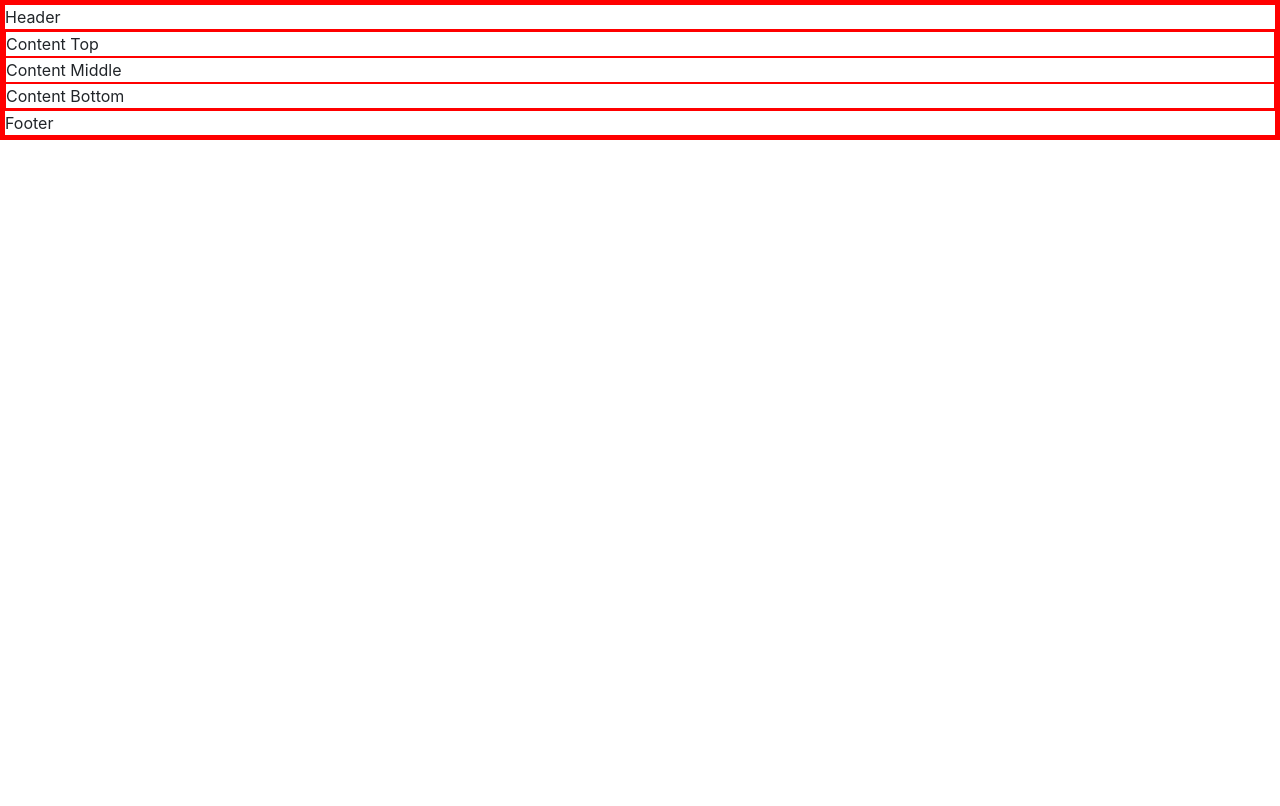
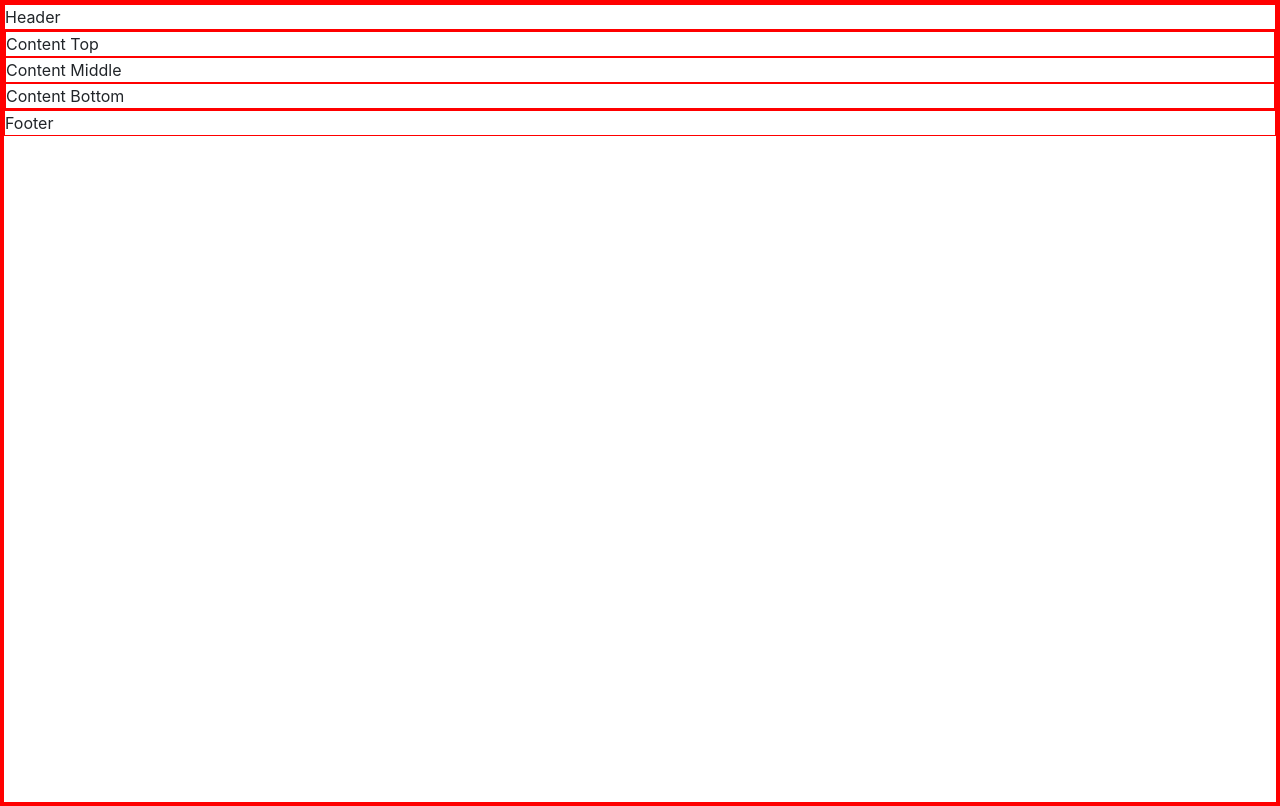
Before and after one commit to stevenriggs/react-flexbox-layout, a React (Create React App) app: page / in a window 1280 px wide. Built offline with nearby package versions, Linux system fonts and the light colour scheme.

Commit message:
fill viewport

```diff
--- a/src/App.css
+++ b/src/App.css
@@ -1,3 +1,7 @@
 * {
   border: 1px solid red;  /* For debugging */
 }
+
+.fill-viewport {
+  height: 100vh;
+}
--- a/src/App.js
+++ b/src/App.js
@@ -4,7 +4,7 @@ import './App.css';
 
 function App() {
   return (
-    <div>
+    <div className='fill-viewport'>
       <div>
         Header
       </div>
```
